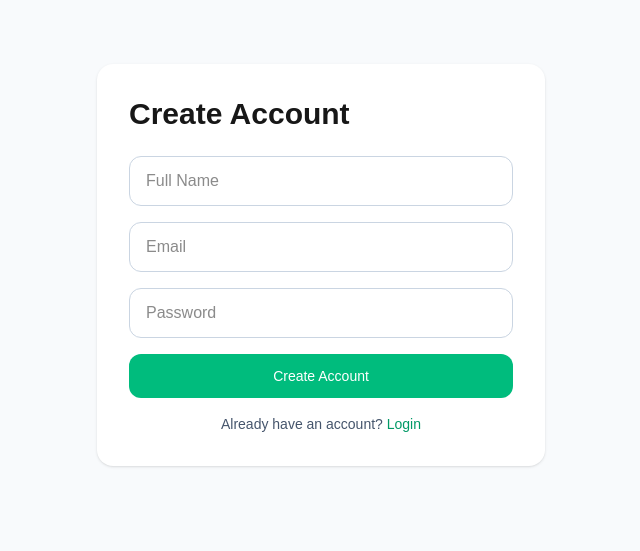
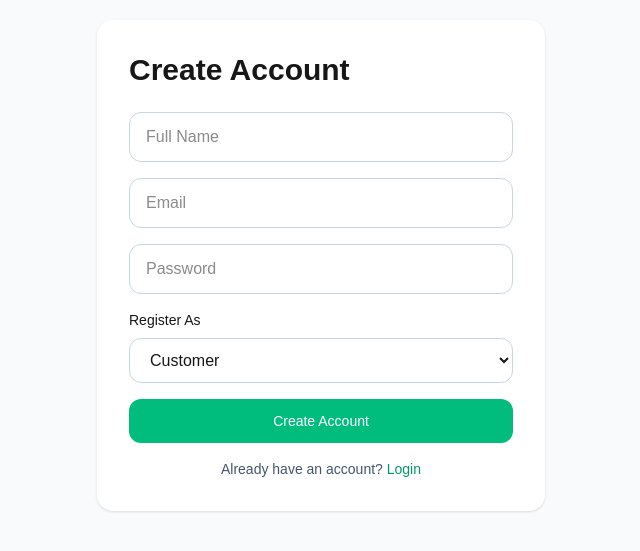
Before and after one commit to hebermunsoc-dotcom/sportvenue, a Next.js app: page /signup in a window 1280 px wide. Shown: the part 135-686 px from the top of the page, without its empty margins (319-959 px from the left). Built offline with nearby package versions, Linux system fonts and the light colour scheme; no server answers.

Commit message:
Updated metadata and README

```diff
--- a/src/app/signup/page.tsx
+++ b/src/app/signup/page.tsx
@@ -12,6 +12,7 @@ export default function SignupPage() {
     const [name, setName] = useState("");
 const [email, setEmail] = useState("");
 const [password, setPassword] = useState("");
+const [role, setRole] = useState("customer");
 async function handleSignup() {
   const { error } = await supabase.auth.signUp({
     email,
@@ -25,6 +26,20 @@ async function handleSignup() {
 
   if (error) {
     alert(error.message);
+    return;
+  }
+
+  const { error: profileError } = await supabase
+    .from("profiles")
+    .insert([
+      {
+        email,
+        role,
+      },
+    ]);
+
+  if (profileError) {
+    alert(profileError.message);
     return;
   }
 
@@ -55,6 +70,26 @@ async function handleSignup() {
   onChange={setPassword}
 />
 
+<div>
+  <label className="mb-2 block text-sm font-medium">
+    Register As
+  </label>
+
+  <select
+    value={role}
+    onChange={(e) => setRole(e.target.value)}
+    className="w-full rounded-xl border border-slate-300 px-4 py-3"
+  >
+    <option value="customer">
+      Customer
+    </option>
+
+    <option value="owner">
+      Turf Owner
+    </option>
+  </select>
+</div>
+
 <Button
   className="w-full"
   onClick={handleSignup}
```
